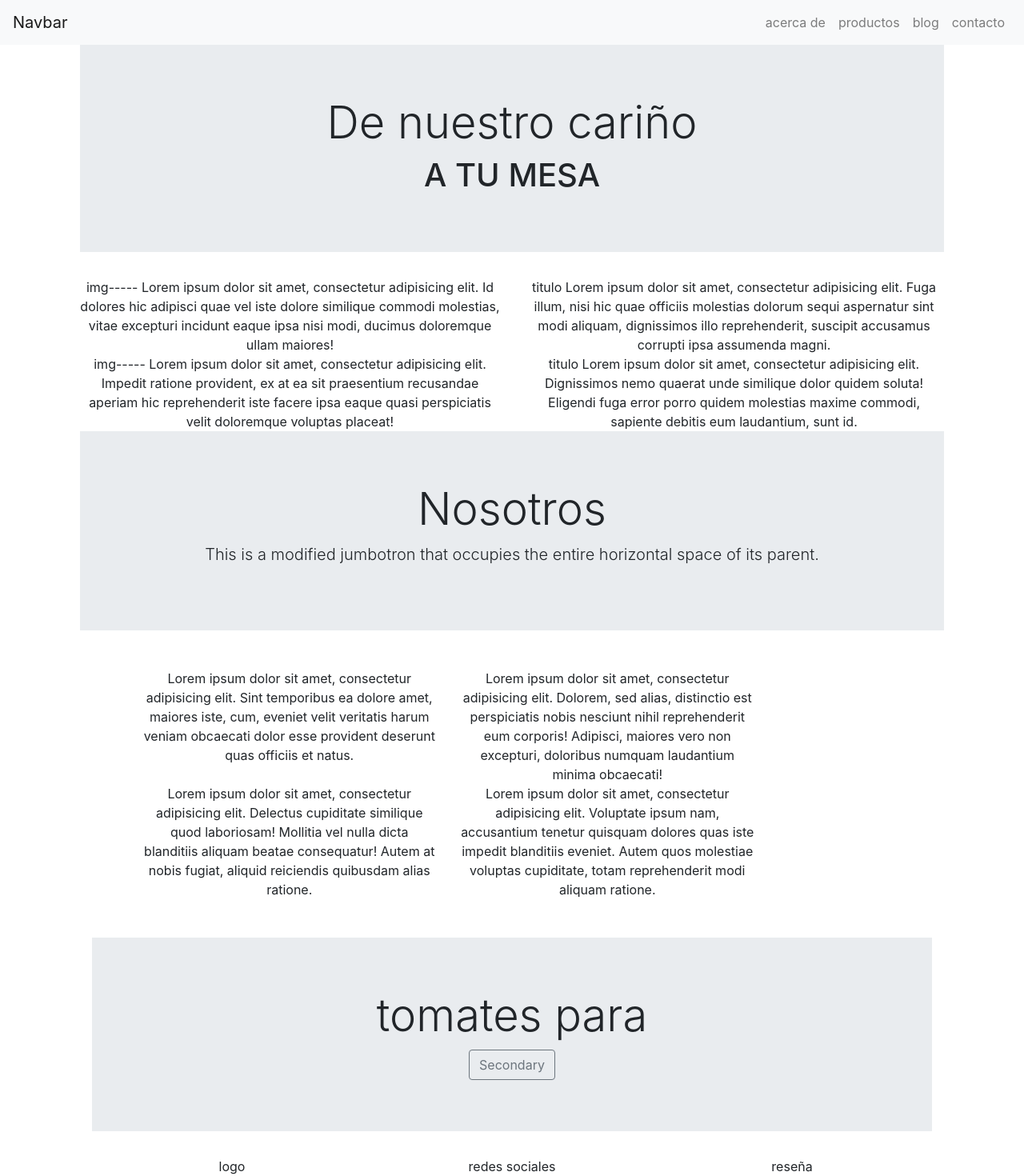
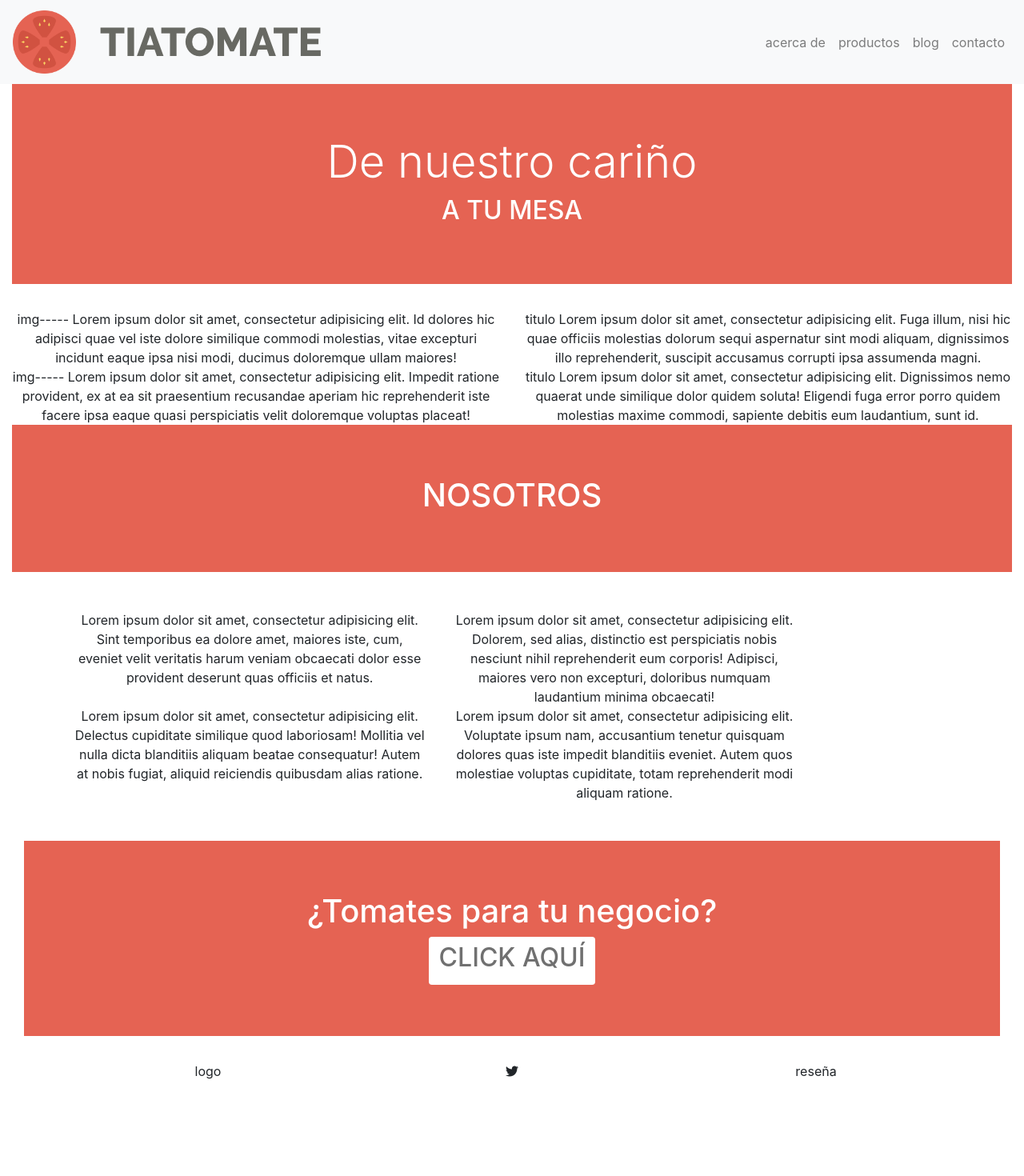
Before and after one commit to EmeDebler/maquetaci-n, a plain HTML site: page index.html in a window 1280 px wide. Shown: the whole page at 80% size. After the commit the page ends 1351 px from the top, so only its background shows below. Drawn offline with nearby package versions, Linux system fonts and the light colour scheme.

Commit message:
se crea pag de estilo propio y se comienza a finalizar la paginadeseada

```diff
--- a/assets/css/estilos.css
+++ b/assets/css/estilos.css
@@ -0,0 +1,53 @@
+.navbar_navegation{
+	background-color: #ffffff;
+
+}
+.navbar_tiatomate{
+
+}
+.header_tiatomate{
+	background-color: #E56353;
+	 color: #ffffff;
+
+
+}
+.header_tiatomate h1{
+	background-color: #E56353;
+	font-family: Raleway:200;
+
+}
+.header_tiatomate h2{
+	background-color: #E56353;
+    font-family: Raleway:700;
+    color: #ffffff;
+
+}
+.button_tiatomate{
+	background-color: #ffffff;
+	color: #707070;
+	font-family: Raleway:200;
+
+
+
+}
+.section_historia{
+
+}
+.section_producto{
+
+}
+.section_nosotros{
+    background-color: #E56353;
+    font-family: Raleway:200;
+    color: #ffffff;
+
+}
+.section_compra{
+    background-color: #E56353;
+    font-family: Raleway:200;
+     color: #ffffff;
+
+}
+.footer_tiatomate{
+
+}
--- a/index.html
+++ b/index.html
@@ -7,14 +7,16 @@
 
 	<!-- Bootstrap CSS -->
 	<link rel="stylesheet" href="https://stackpath.bootstrapcdn.com/bootstrap/4.1.1/css/bootstrap.min.css" integrity="sha384-WskhaSGFgHYWDcbwN70/dfYBj47jz9qbsMId/iRN3ewGhXQFZCSftd1LZCfmhktB" crossorigin="anonymous">
+    <!--google fonts-->
+	<link href="https://fonts.googleapis.com/css?family=Open+Sans|Raleway:200,700" rel="stylesheet">
+	<!--Main Styles-->
 	<link rel="stylesheet" href="assets/css/estilos.css">
-
-	<title>Hello, world!</title>
+	<title>TIATOMATE</title>
 </head>
 <body>
 	<!--NAVBAR-->
-	<nav class="navbar navbar-expand-lg navbar-light bg-light">
-		<a class="navbar-brand" href="#">Navbar</a>
+	<nav class="navbar navbar-expand-lg navbar-light bg-light navbar_navegation">
+		<a class="navbar-brand" href="#"><img src="assets/img/logo-navbar.png" alt=""></a>
 		<button class="navbar-toggler" type="button" data-toggle="collapse" data-target="#navbarSupportedContent" aria-controls="navbarSupportedContent" aria-expanded="false" aria-label="Toggle navigation">
 			<span class="navbar-toggler-icon"></span>
 		</button>
@@ -41,17 +43,19 @@
 		</div>
 	</nav>
 </nav><!--FIN DE NAVBAR-->
-<div class="container">
 	<!--ENCABEZADO-->
+	<header class="e">
 	<div class="col-md-12 text-center">
-		<div class="jumbotron jumbotron-fluid">
+		<div class="jumbotron jumbotron-fluid header_tiatomate">
 			<div class="container">
 				<h1 class="display-4">De nuestro cariño</h1>
-				<h1 class="">A TU MESA</h1>
+				<h2 class="">A TU MESA</h2>
 			</div>
 		</div>
-	</div><!--fin de el encabezado-->
-
+	</div>
+	</header>
+	<!--fin de el encabezado-->
+	<section>
 	<div class="col-md-12 text-center">
 		<div class="row">
 			<div class="col-md-6">img----- Lorem ipsum dolor sit amet, consectetur adipisicing elit. Id dolores hic adipisci quae vel iste dolore similique commodi molestias, vitae excepturi incidunt eaque ipsa nisi modi, ducimus doloremque ullam maiores!</div>
@@ -60,11 +64,11 @@
 			<div class="col-md-6">titulo Lorem ipsum dolor sit amet, consectetur adipisicing elit. Dignissimos nemo quaerat unde similique dolor quidem soluta! Eligendi fuga error porro quidem molestias maxime commodi, sapiente debitis eum laudantium, sunt id.</div>
 		</div>
 	</div>
-	<div class="col-md-12 text-center">
-		<div class="jumbotron jumbotron-fluid">
+	</section>
+	<div class="col-md-12 text-center ">
+		<div class="jumbotron jumbotron-fluid section_nosotros">
 			<div class="container">
-				<h1 class="display-4">Nosotros</h1>
-				<p class="lead">This is a modified jumbotron that occupies the entire horizontal space of its parent.</p>
+				<h1>NOSOTROS</h1>
 			</div>
 		</div>
 
@@ -77,10 +81,10 @@
 			</div>
 		</div>
 		<div class="col-md-12 text-center">
-			<div class="jumbotron jumbotron-fluid">
+			<div class="jumbotron jumbotron-fluid section_compra">
 				<div class="container">
-					<h1 class="display-4">tomates para</h1>
-					<button type="button" class="btn btn-outline-secondary">Secondary</button>
+					<h1>¿Tomates para tu negocio?</h1>
+					<button type="button" class="btn button_tiatomate"><h2>CLICK AQUÍ</h2></button>
 				</div>
 			</div>
 		</div>
@@ -89,19 +93,23 @@
 				<div class="container">
 					<div class="row">
 						<div class="col-md-4 text-center">logo</div>
-						<div class="col-md-4 text-center">redes sociales</div>
+						<div class="col-md-4 text-center">
+                        <i class="fab fa-twitter"></i>
+						</div>
 						<div class="col-md-4 text-center"> reseña</div>
 					</div>
 				</div>
 
 			</div>
 		</footer>
-	</div>
+
 
 	<!-- Optional JavaScript -->
 	<!-- jQuery first, then Popper.js, then Bootstrap JS -->
 	<script src="https://code.jquery.com/jquery-3.3.1.slim.min.js" integrity="sha384-q8i/X+965DzO0rT7abK41JStQIAqVgRVzpbzo5smXKp4YfRvH+8abtTE1Pi6jizo" crossorigin="anonymous"></script>
 	<script src="https://cdnjs.cloudflare.com/ajax/libs/popper.js/1.14.3/umd/popper.min.js" integrity="sha384-ZMP7rVo3mIykV+2+9J3UJ46jBk0WLaUAdn689aCwoqbBJiSnjAK/l8WvCWPIPm49" crossorigin="anonymous"></script>
 	<script src="https://stackpath.bootstrapcdn.com/bootstrap/4.1.1/js/bootstrap.min.js" integrity="sha384-smHYKdLADwkXOn1EmN1qk/HfnUcbVRZyYmZ4qpPea6sjB/pTJ0euyQp0Mk8ck+5T" crossorigin="anonymous"></script>
+    <!--Font Awesome-->
+	<link rel="stylesheet" href="https://use.fontawesome.com/releases/v5.0.13/css/all.css" integrity="sha384-DNOHZ68U8hZfKXOrtjWvjxusGo9WQnrNx2sqG0tfsghAvtVlRW3tvkXWZh58N9jp" crossorigin="anonymous">
 </body>
 </html>
```
Also changed, not shown: assets/fonts/OpenSans-Regular.ttf (added), assets/fonts/Raleway-Bold.ttf (added), assets/fonts/Raleway-ExtraLight.ttf (added), assets/img/img-history.png (added), assets/img/javiera-kunstmann.png (added), assets/img/logo-footer.png (added), assets/img/logo-navbar.png (added), assets/img/our-tomatoes.png (added), assets/img/roberto-pacheco.png (added), 1 other file.
